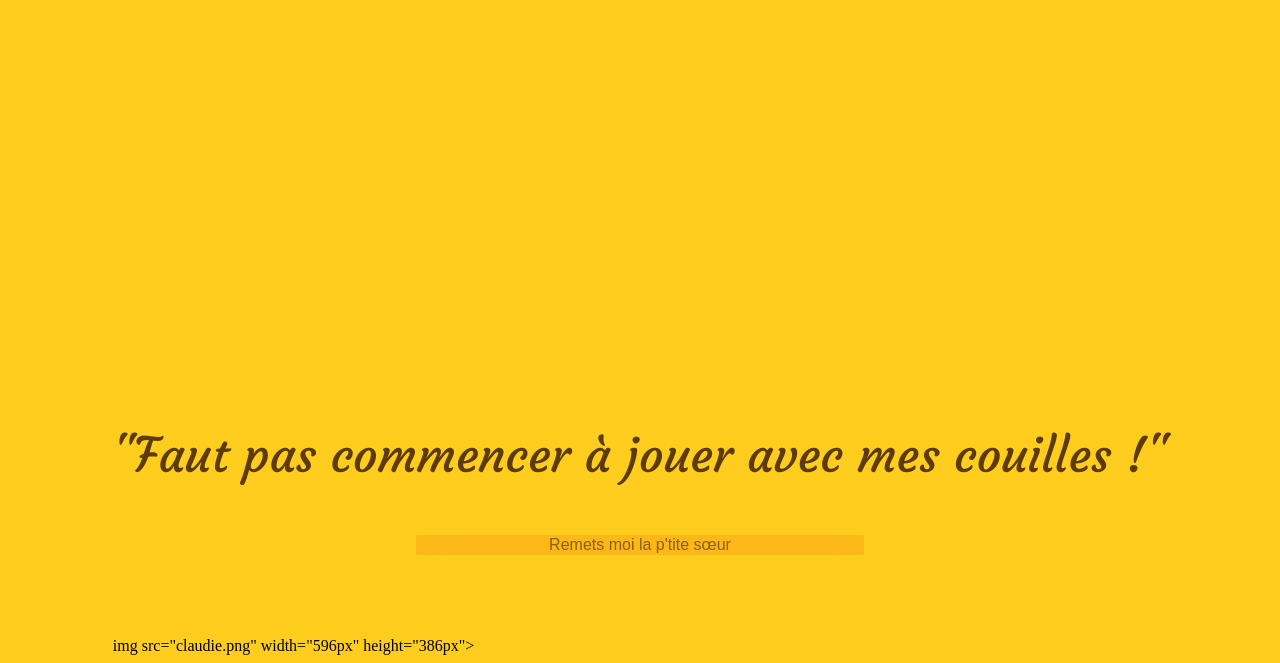
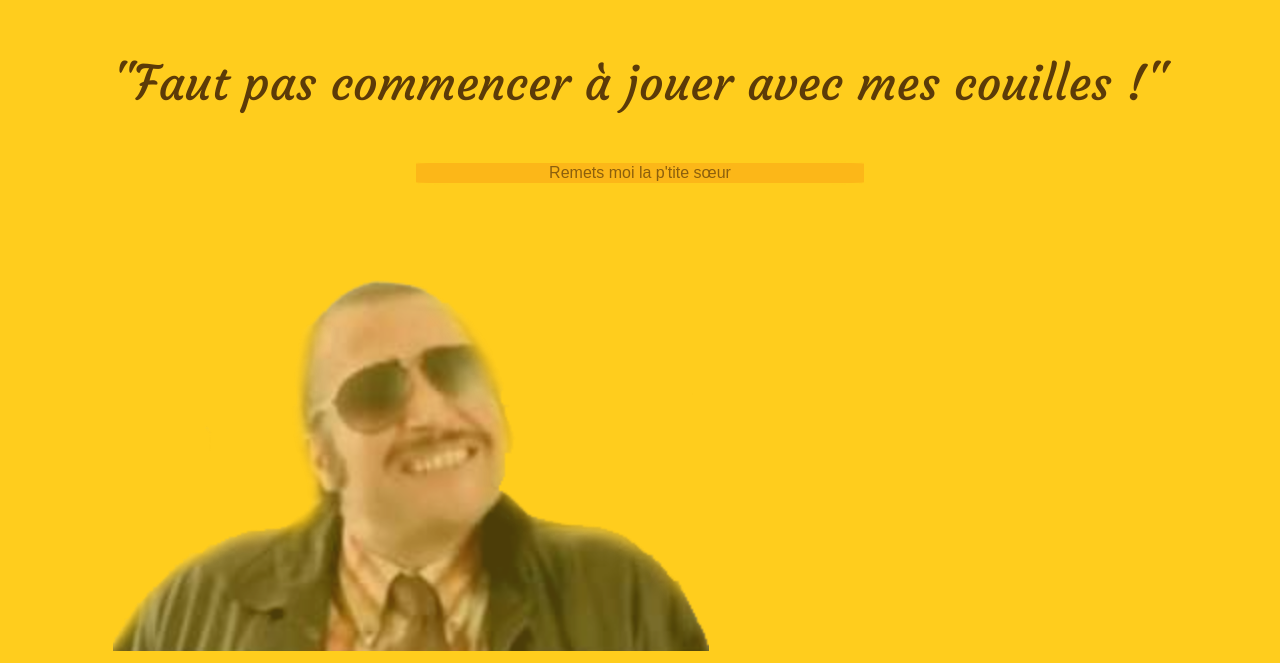
Before and after one commit to pwizla/saucedallas, a plain HTML site: page index.html in a window 1280 px wide. Shown: the part 153-816 px from the top of the page. Drawn offline with nearby package versions, Linux system fonts and the light colour scheme.

Commit message:
Fix typo with img tag

```diff
--- a/index.html
+++ b/index.html
@@ -19,7 +19,7 @@
 			<div class="spacer"></div>
 		</div>
 	</div>
-	<div>img src="claudie.png" width="596px" height="386px"></div>
+	<div><img src="claudie.png" width="596px" height="386px"></div>
 </div>
 
 </body>
```
